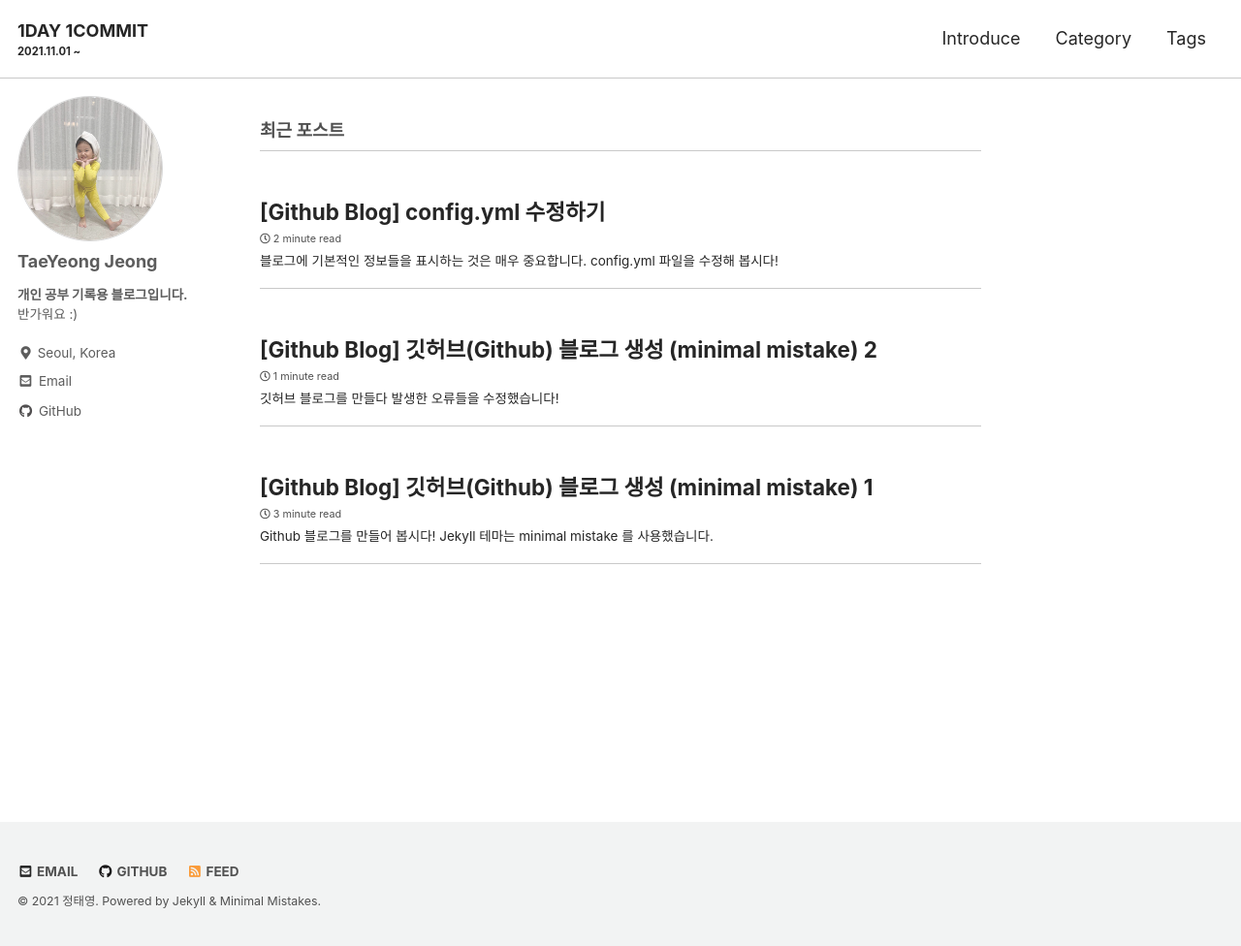
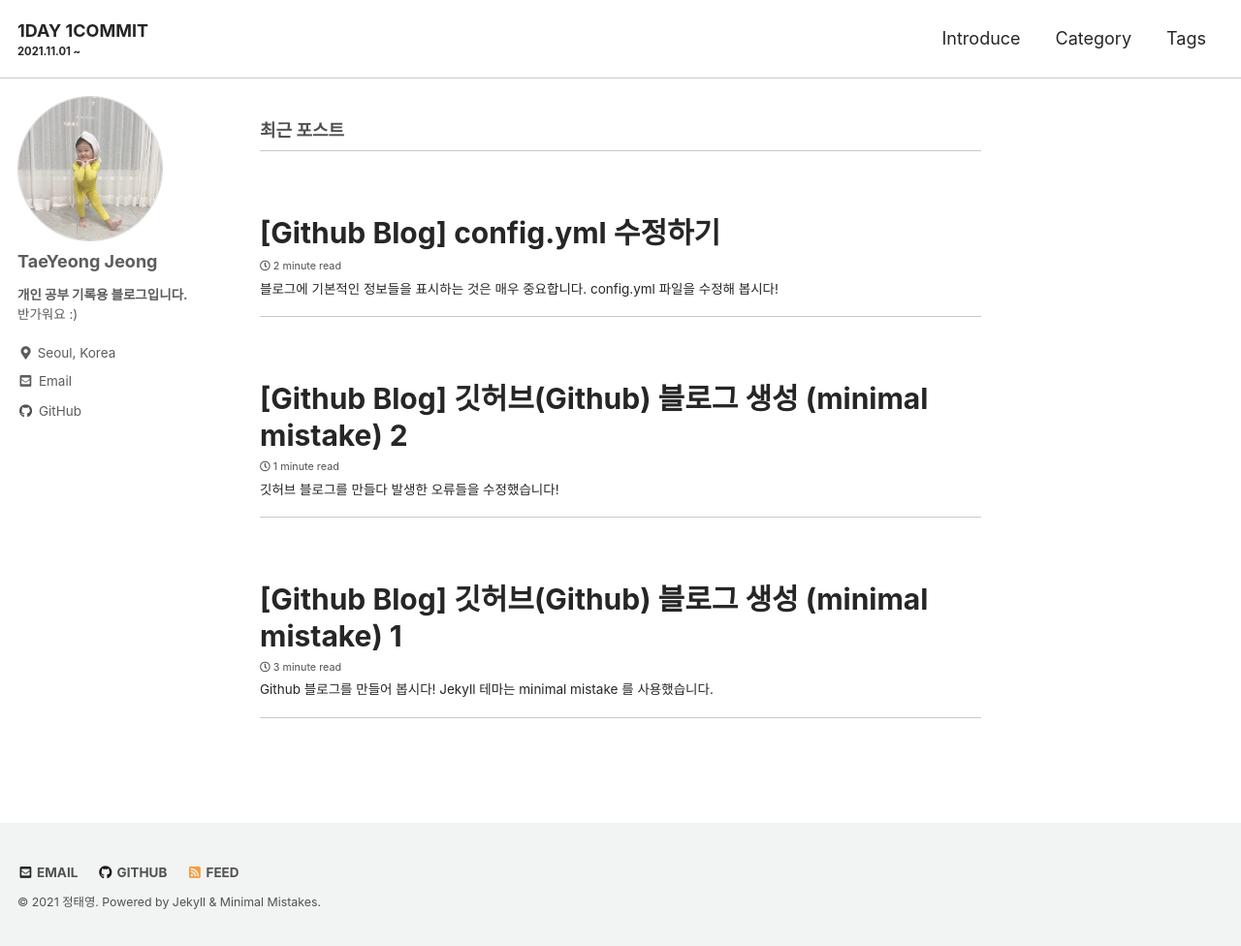
Before and after one commit to dev-taeyeong/test-blog, a Jekyll site: the page built from index.html, in a window 1280 px wide and 976 px high. Shown: the whole window at 97% size. Built offline with Jekyll 4.4.1, drawn with Linux system fonts in a browser that asks for light colours; cached includes are drawn as plain includes; the list of posts is cut into pages by our own code.

Commit message:
최근 포스트 제목 크기 수정 (_default.scss)

```diff
--- a/_sass/minimal-mistakes/skins/_default.scss
+++ b/_sass/minimal-mistakes/skins/_default.scss
@@ -14,9 +14,9 @@
 //   color: #262626;
 // }
 
-// .archive__item-title {
-//   font-size: 30px;
-// }
+.archive__item-title {
+  font-size: 30px;
+}
 
 .archive__item-title a,
 .archive__item-title a:visited,
```
